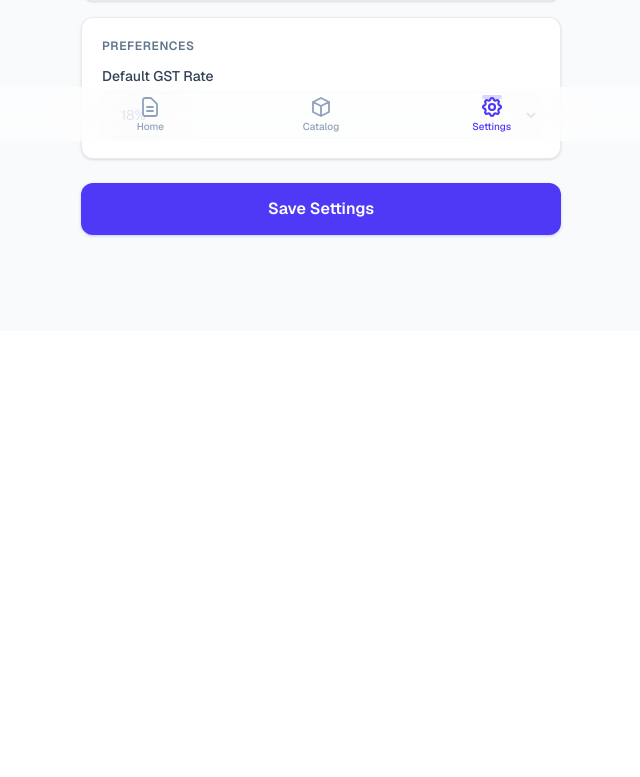
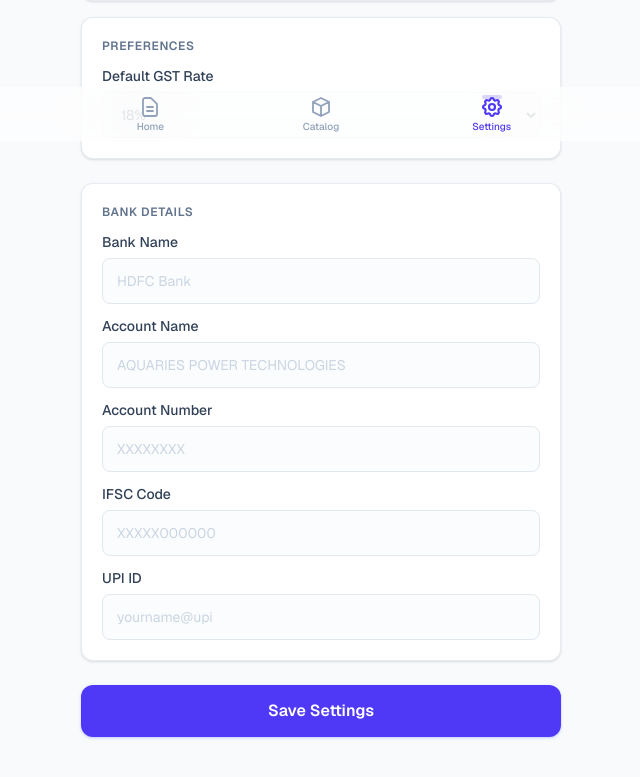
Before and after one commit to sanjanb/bill-buddy, a Next.js app: page /settings in a window 1280 px wide. Shown: the part 659-1436 px from the top of the page, without its empty margins (319-959 px from the left). Before the commit the page ends 990 px from the top, so only its background shows below. Built offline with nearby package versions, Linux system fonts and the light colour scheme.

Commit message:
feat: configurable bank details in Settings and PDF

```diff
--- a/src/app/settings/page.tsx
+++ b/src/app/settings/page.tsx
@@ -134,6 +134,68 @@ export default function SettingsPage() {
           </div>
         </div>
 
+        {/* Bank Details */}
+        <div className="bg-white rounded-xl border border-slate-200/80 p-5 mb-6 shadow-sm">
+          <h2 className="font-semibold text-slate-500 mb-3 text-xs uppercase tracking-wider">Bank Details</h2>
+          <div className="space-y-3">
+            <div>
+              <label className="block text-sm font-medium text-slate-700 mb-1.5">Bank Name</label>
+              <input
+                type="text"
+                value={settings.bankName}
+                onChange={(e) => setSettings((s) => ({ ...s, bankName: e.target.value }))}
+                placeholder="HDFC Bank"
+                className="w-full border border-slate-200 rounded-lg px-3.5 py-3 text-sm text-slate-900 placeholder-slate-300 bg-slate-50/50 focus:bg-white focus:border-indigo-300 transition-colors duration-150 min-h-[44px]"
+              />
+            </div>
+
+            <div>
+              <label className="block text-sm font-medium text-slate-700 mb-1.5">Account Name</label>
+              <input
+                type="text"
+                value={settings.bankAccountName}
+                onChange={(e) => setSettings((s) => ({ ...s, bankAccountName: e.target.value }))}
+                placeholder="AQUARIES POWER TECHNOLOGIES"
+                className="w-full border border-slate-200 rounded-lg px-3.5 py-3 text-sm text-slate-900 placeholder-slate-300 bg-slate-50/50 focus:bg-white focus:border-indigo-300 transition-colors duration-150 min-h-[44px]"
+              />
+            </div>
+
+            <div>
+              <label className="block text-sm font-medium text-slate-700 mb-1.5">Account Number</label>
+              <input
+                type="text"
+                value={settings.bankAccountNo}
+                onChange={(e) => setSettings((s) => ({ ...s, bankAccountNo: e.target.value }))}
+                placeholder="XXXXXXXX"
+                className="w-full border border-slate-200 rounded-lg px-3.5 py-3 text-sm text-slate-900 placeholder-slate-300 bg-slate-50/50 focus:bg-white focus:border-indigo-300 transition-colors duration-150 min-h-[44px]"
+              />
+            </div>
+
+            <div>
+              <label className="block text-sm font-medium text-slate-700 mb-1.5">IFSC Code</label>
+              <input
+                type="text"
+                value={settings.bankIFSC}
+                onChange={(e) => setSettings((s) => ({ ...s, bankIFSC: e.target.value.toUpperCase() }))}
+                placeholder="XXXXX000000"
+                maxLength={11}
+                className="w-full border border-slate-200 rounded-lg px-3.5 py-3 text-sm text-slate-900 placeholder-slate-300 bg-slate-50/50 focus:bg-white focus:border-indigo-300 transition-colors duration-150 min-h-[44px] uppercase"
+              />
+            </div>
+
+            <div>
+              <label className="block text-sm font-medium text-slate-700 mb-1.5">UPI ID</label>
+              <input
+                type="text"
+                value={settings.bankUPI}
+                onChange={(e) => setSettings((s) => ({ ...s, bankUPI: e.target.value }))}
+                placeholder="yourname@upi"
+                className="w-full border border-slate-200 rounded-lg px-3.5 py-3 text-sm text-slate-900 placeholder-slate-300 bg-slate-50/50 focus:bg-white focus:border-indigo-300 transition-colors duration-150 min-h-[44px]"
+              />
+            </div>
+          </div>
+        </div>
+
         {/* Save */}
         <button
           onClick={handleSave}
--- a/src/lib/pdf.ts
+++ b/src/lib/pdf.ts
@@ -378,15 +378,15 @@ export function generateBillPDF(bill: Bill, settings: Settings): jsPDF {
   doc.setFont("helvetica", "normal");
   doc.setFontSize(9.5);
   doc.setTextColor(...TEXT_MUTED);
-  doc.text(`Bank Name: ${settings.shopName || "Your Bank"}`, M, y);
+  doc.text(`Bank Name: ${settings.bankName || "Your Bank"}`, M, y);
   y += 6.5;
-  doc.text("Account Name: " + (settings.shopName || "Your Name"), M, y);
+  doc.text("Account Name: " + (settings.bankAccountName || "Your Name"), M, y);
   y += 6.5;
-  doc.text("Account No: XXXXXXXX", M, y);
+  doc.text("Account No: " + (settings.bankAccountNo || "XXXXXXXX"), M, y);
   y += 6.5;
-  doc.text("IFSC Code: XXXXX000000", M, y);
+  doc.text("IFSC Code: " + (settings.bankIFSC || "XXXXX000000"), M, y);
   y += 6.5;
-  doc.text("UPI ID: yourname@upi", M, y);
+  doc.text("UPI ID: " + (settings.bankUPI || "yourname@upi"), M, y);
 
   y += 20;
 
--- a/src/lib/types.ts
+++ b/src/lib/types.ts
@@ -42,6 +42,11 @@ export interface Settings {
   shopGSTIN: string;
   logo: string; // base64 data URL
   defaultGSTRate: number;
+  bankName: string;
+  bankAccountName: string;
+  bankAccountNo: string;
+  bankIFSC: string;
+  bankUPI: string;
 }
 
 export const GST_RATES = [0, 5, 12, 18, 28] as const;
@@ -52,4 +57,9 @@ export const DEFAULT_SETTINGS: Settings = {
   shopGSTIN: "",
   logo: "",
   defaultGSTRate: 18,
+  bankName: "",
+  bankAccountName: "",
+  bankAccountNo: "",
+  bankIFSC: "",
+  bankUPI: "",
 };
```
